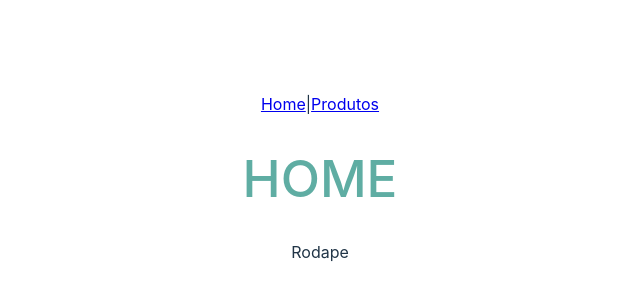
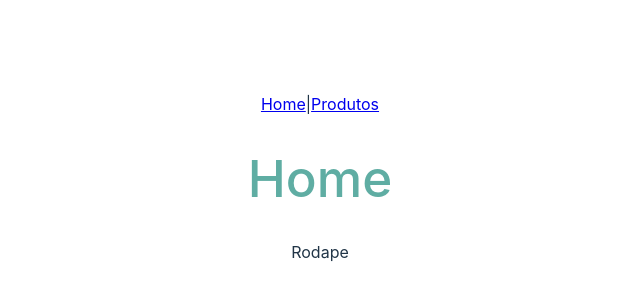
Before and after one commit to renatoatanes/CpReact, a React (Vite) app: page / in a window 1280 px wide. Shown: the part 214-514 px from the top of the page, without its empty margins (320-960 px from the left). Built offline with nearby package versions, Linux system fonts and the light colour scheme.

Commit message:
index home ajustando

```diff
--- a/src/routes/Home/index.jsx
+++ b/src/routes/Home/index.jsx
@@ -2,7 +2,7 @@ export default function Home(){
 
     return(
         <main>
-            <h1>HOME</h1>
+            <h1>Home</h1>
         </main>
     )
 }
```
